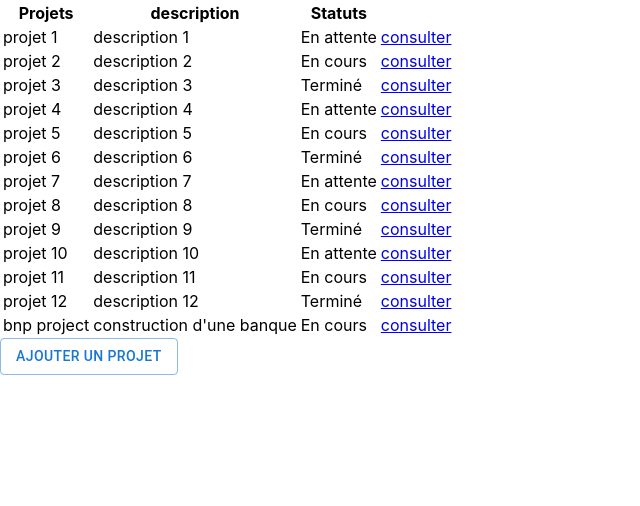
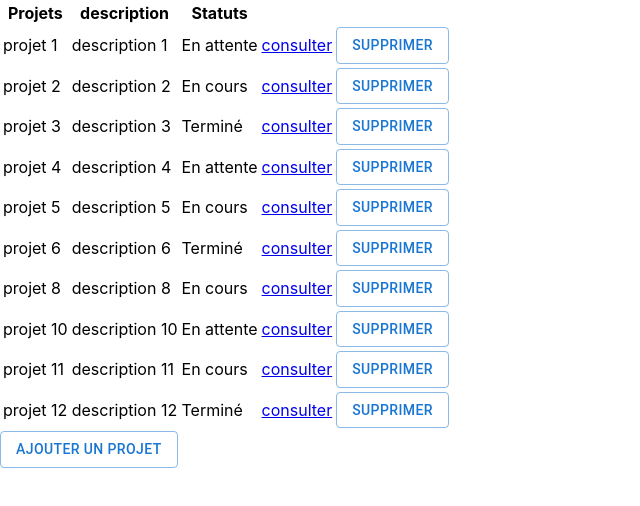
Before and after one commit to anthony-lobe/stereograph-dev-test, a React (Create React App) app: page / in a window 1280 px wide. Shown: the top 506 px of the page, without its empty margins (0-640 px from the left). Built offline with nearby package versions, Linux system fonts and the light colour scheme; data requests are answered from the project's data file.

Commit message:
Feature/deleting-project-on-button-click

```diff
--- a/src/components/boardLayout/boardLayout.tsx
+++ b/src/components/boardLayout/boardLayout.tsx
@@ -1,12 +1,40 @@
-import React from 'react';
+import { Button, Modal } from '@mui/material';
+import React, {useState} from 'react';
 import { Link,} from 'react-router-dom';
+import axios from 'axios';
 
 interface IBoardLayout {
     projects: any[];
+    onDeleting () : void;
 
 }
 
-function BoardLayout({projects}: IBoardLayout) {
+function BoardLayout({projects, onDeleting}: IBoardLayout) {
+
+
+    const onDeletingProject = (projectId: number) => {
+        const urlToFetch = `http://localhost:3000/projects/${projectId}`
+        axios.delete(urlToFetch,)
+             .then( (response) => {
+                onDeleting()
+                console.log(response.data)
+                console.log(`project with id ${projectId} has been Deleted`)
+             })
+             .catch(error => {
+                if (error.response) {
+                    console.log(error.response.data);
+                    console.log(error.response.status);
+                    console.log(error.response.headers);
+                  } else if (error.request) {
+                    console.log(error.request);
+                  } else {
+                    console.log('Error', error.message);
+                  }
+                  console.log(error.config);
+
+             }
+        )
+    }
     return(
         <div>
 
@@ -31,6 +59,11 @@ function BoardLayout({projects}: IBoardLayout) {
                             <td>
                                 <Link to={`/project/${item.id}`}> consulter</Link>
                             </td>
+                            <td>
+                                <Button variant='outlined' onClick={() => onDeletingProject(item.id) }>
+                                    supprimer
+                                </Button>
+                            </td>
                             </tr>
                             )
                         })
--- a/src/components/projectList/projectList.tsx
+++ b/src/components/projectList/projectList.tsx
@@ -47,7 +47,9 @@ function ProjectList () {
 
     return (
         <div>
-            <BoardLayout projects={allProjects}/>
+            <BoardLayout projects={allProjects}
+                         onDeleting={() => setIsFetching(!isFetching)}
+            />
             <Button variant='outlined' onClick={() => setIsModalOpen(true)}>
                 Ajouter un projet
             </Button>
--- a/test-json-server/db.json
+++ b/test-json-server/db.json
@@ -43,25 +43,11 @@
       "etape": "Terminé"
     },
     {
-      "id": 7,
-      "nom": " projet 7",
-      "description": "description 7",
-      "commentaire": " ceci est un commentaire 7 de test",
-      "etape": "En attente"
-    },
-    {
       "id": 8,
       "nom": " projet 8",
       "description": "description 8",
       "commentaire": " ceci est un commentaire 8 de test",
       "etape": "En cours"
-    },
-    {
-      "id": 9,
-      "nom": " projet 9",
-      "description": "description 9",
-      "commentaire": " ceci est un commentaire 9 de test",
-      "etape": "Terminé"
     },
     {
       "id": 10,
@@ -83,13 +69,6 @@
       "description": "description 12",
       "commentaire": " ceci est un commentaire 12 de test",
       "etape": "Terminé"
-    },
-    {
-      "id": 13,
-      "nom": "bnp project",
-      "description": "construction d'une banque",
-      "commentaire": "Youssef est sur le projet",
-      "etape": "En cours"
     }
   ]
 }
```
